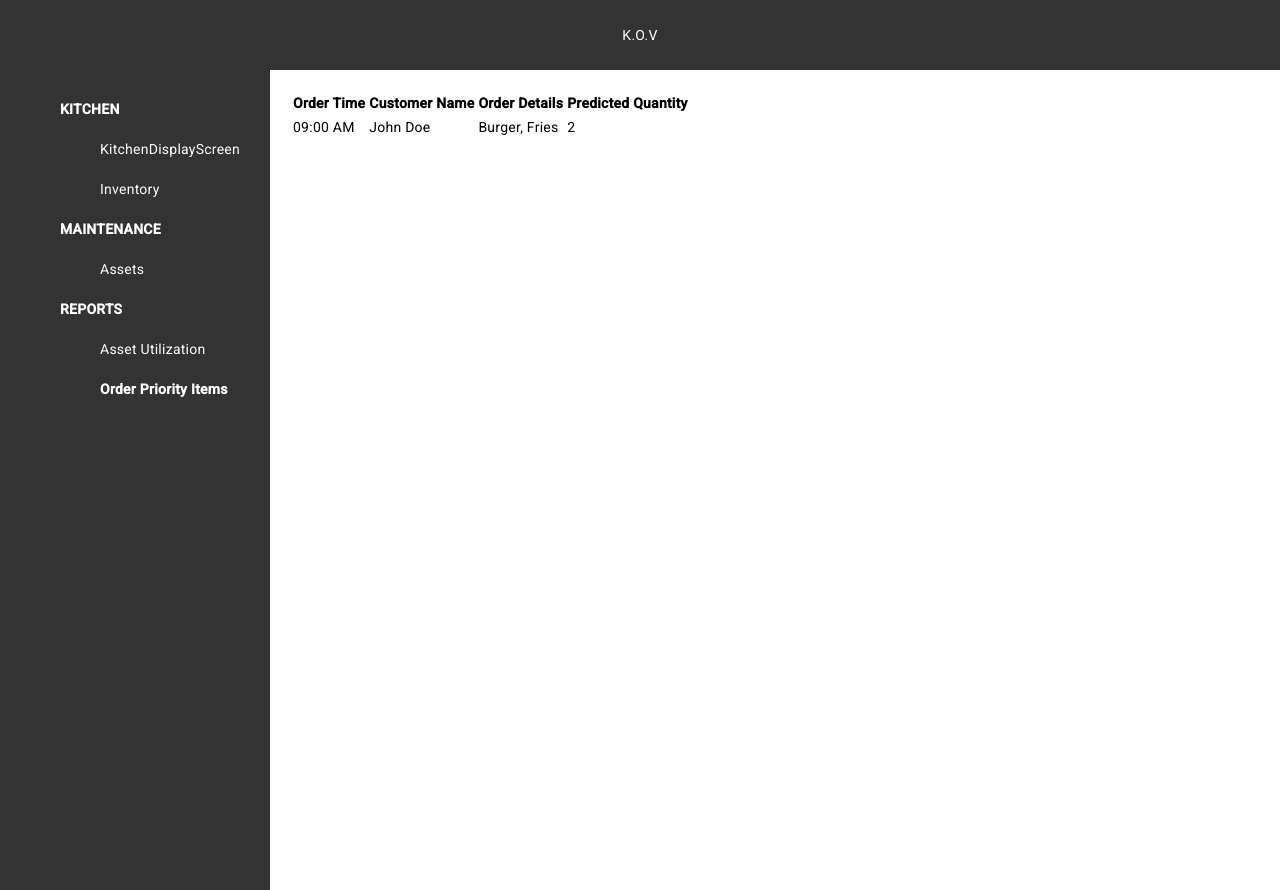
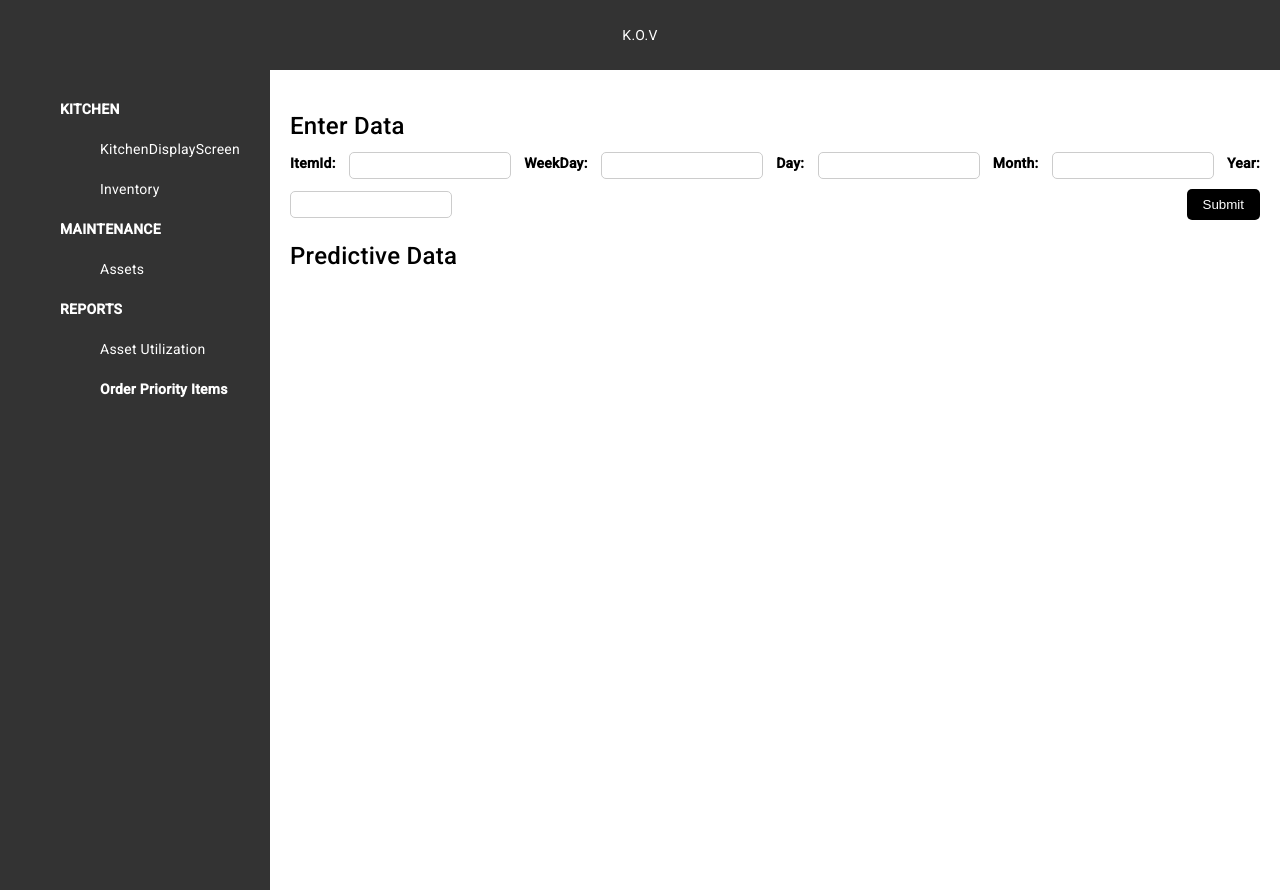
Before and after one commit to SaiSachin51/KitchenOrderVision, an Angular app: page /graphs in a window 1280 px wide. Built offline with nearby package versions, Linux system fonts and the light colour scheme.

Commit message:
added predictive data

```diff
--- a/src/app/graphs/graphs.component.css
+++ b/src/app/graphs/graphs.component.css
@@ -0,0 +1,75 @@
+/* Styles for form container */
+.form-container {
+    display: flex;
+    flex-direction: column;
+    align-items: center; /* Center horizontally */
+    margin-bottom: 20px;
+  }
+
+  /* Styles for form */
+  .form {
+    display: flex;
+    flex-direction: row; /* Display input fields horizontally */
+    flex-wrap: wrap; /* Wrap to the next line if needed */
+    justify-content: space-between; /* Align input fields to the left and right respectively */
+    align-items: center; /* Center vertically */
+    gap: 10px; /* Add some space between input fields */
+  }
+
+  .form label {
+    margin-bottom: 5px;
+    font-weight: bold;
+  }
+
+  .form input {
+    padding: 5px;
+    border: 1px solid #ccc;
+    border-radius: 5px;
+    width: 150px; /* Reduced input box width */
+  }
+
+  .submit-button {
+    padding: 8px 16px; /* Reduced padding for the submit button */
+    background-color: black; /* Black color for the submit button */
+    color: #fff;
+    border: none;
+    border-radius: 5px;
+    cursor: pointer;
+  }
+
+  /* Styles for table */
+  .data-table {
+    border-collapse: collapse;
+    width: 100%;
+    border: 1px solid #ccc; /* Add a border to the table */
+  }
+
+  .data-table th,
+  .data-table td {
+    padding: 10px;
+    text-align: left;
+    border-bottom: 1px solid #ccc;
+    border-right: 1px solid #ccc; /* Add vertical lines between cells */
+  }
+
+  .data-table th {
+    background-color: black; /* Black color for table header */
+    color: #fff;
+  }
+
+  .header {
+    margin-top: 20px;
+    margin-bottom: 10px;
+    font-size: 24px;
+  }
+
+  /* Set border-right for all th elements to display vertical lines between columns */
+  .data-table th {
+    border-right: 1px solid #ccc;
+  }
+
+  /* Remove the right border for the last column */
+  .data-table th:last-child,
+  .data-table td:last-child {
+    border-right: none;
+  }
--- a/src/app/graphs/graphs.component.html
+++ b/src/app/graphs/graphs.component.html
@@ -1,22 +1,35 @@
-<!-- order-list.component.html -->
-<table class="order-table">
+<h2 class="header">Enter Data</h2>
+<form (ngSubmit)="onSubmit()" class="form">
+  <label for="itemId">ItemId:</label>
+  <input type="text" id="itemId" name="itemId" [(ngModel)]="formData.itemId" required>
+
+  <label for="weekDay">WeekDay:</label>
+  <input type="text" id="weekDay" name="weekDay" [(ngModel)]="formData.weekDay" required>
+
+  <label for="day">Day:</label>
+  <input type="text" id="day" name="day" [(ngModel)]="formData.day" required>
+
+  <label for="month">Month:</label>
+  <input type="text" id="month" name="month" [(ngModel)]="formData.month" required>
+
+  <label for="year">Year:</label>
+  <input type="text" id="year" name="year" [(ngModel)]="formData.year" required>
+
+  <button type="submit" class="submit-button">Submit</button>
+</form>
+
+<h2 class="header">Predictive Data</h2>
+<table *ngIf="submittedData" class="data-table">
   <thead>
     <tr>
-      <th>Order Time</th>
-      <th>Customer Name</th>
-      <th>Order Details</th>
-      <th>Predicted Quantity</th>
-      <!-- Add additional columns if needed -->
+      <th>Item Name</th>
+      <th>Quality</th>
     </tr>
   </thead>
   <tbody>
-    <!-- Use *ngFor to loop through the orders and display them in the table -->
-    <tr *ngFor="let order of orders">
-      <td>{{ order.orderTime }}</td>
-      <td>{{ order.customerName }}</td>
-      <td>{{ order.orderDetails }}</td>
-      <td>{{ order.predictedQuantity }}</td>
-      <!-- Add additional columns if needed -->
+    <tr *ngFor="let item of submittedData">
+      <td>{{ item.itemName }}</td>
+      <td>{{ item.quality }}</td>
     </tr>
   </tbody>
 </table>
--- a/src/app/graphs/graphs.component.ts
+++ b/src/app/graphs/graphs.component.ts
@@ -1,18 +1,37 @@
-import { Component } from '@angular/core';
+import { Component, OnInit } from '@angular/core';
+import { HttpClient } from '@angular/common/http';
 
 @Component({
   selector: 'app-graphs',
   templateUrl: './graphs.component.html',
   styleUrls: ['./graphs.component.css']
 })
-export class GraphsComponent {
-orders: any[] = [
-  {
-    orderTime: '09:00 AM',
-    customerName: 'John Doe',
-    orderDetails: 'Burger, Fries',
-    predictedQuantity: 2
-  },
-  // Add more order data for different days and times
-];
+export class GraphsComponent implements OnInit {
+  formData: any = {}; // Object to store form data
+  submittedData: any = null; // Array to store the submitted data
+  displayExtraColumn = false;
+
+  constructor(private http: HttpClient) {
+
+  }
+  ngOnInit() {
+    this.fetchData(); // Fetch the data when the component initializes
+  }
+
+  fetchData() {
+    this.http.get<any[]>('assets/data.json').subscribe((data) => {
+      this.formData = data; // Assign the JSON data to the tableData array
+    });
+  }
+  onSubmit(): void {
+    debugger;
+    if (this.formData) {
+      // Add the form data to the submittedData array
+      this.http.get<any[]>('assets/PredictionData.json').subscribe((data) => {
+        this.submittedData = data; // Assign the JSON data to the tableData array
+      });
+      // Clear the form fields after submission (optional)
+      // this.formData = {};
+    }
+  }
 }
```
Also changed, not shown: src/assets/PredictionData.json (added, +15 -0 lines).
